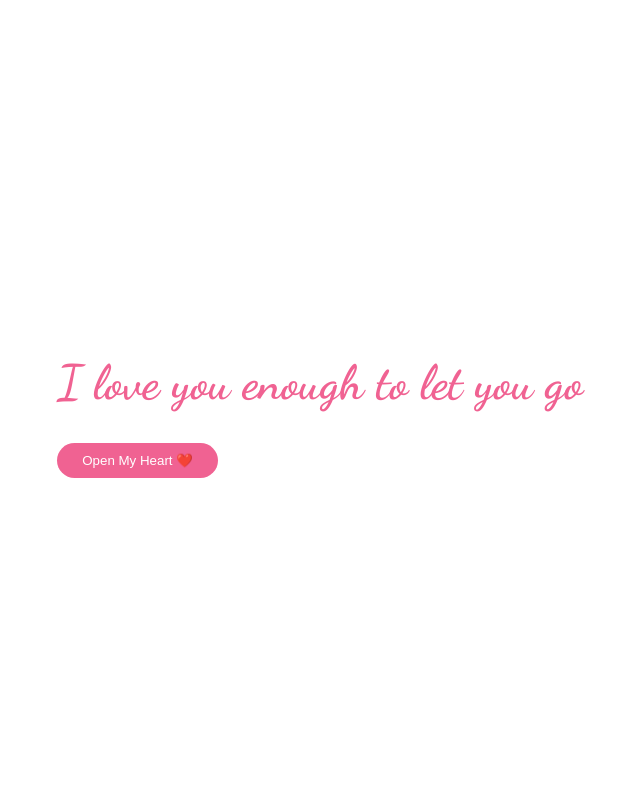
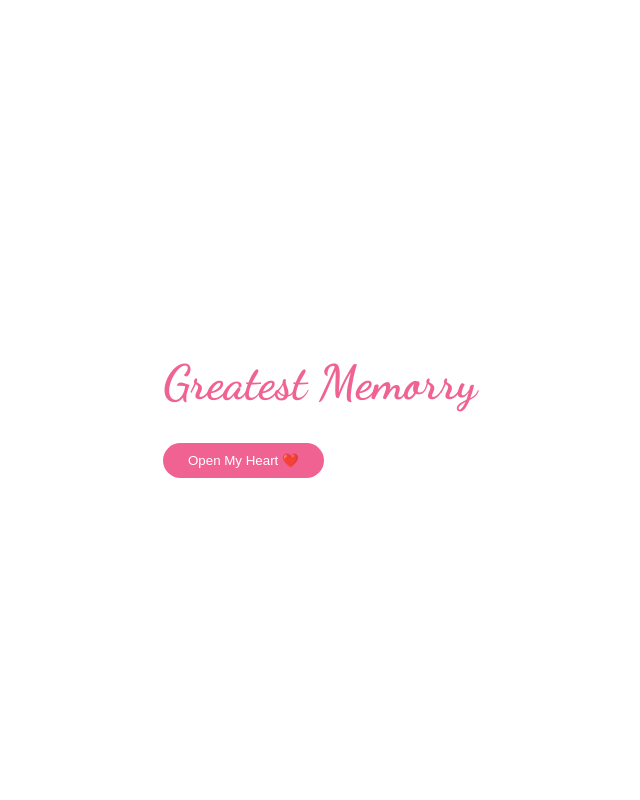
Before and after one commit to jbikesss/my-love-story, a plain HTML site: page index.html in a window 1280 px wide. Shown: the top 800 px of the page, without its empty margins (320-960 px from the left). Drawn offline with nearby package versions, Linux system fonts and the light colour scheme; animation ran at ten frames a second.

Commit message:
Update overlay heading text

```diff
--- a/index.html
+++ b/index.html
@@ -246,7 +246,7 @@ h1, h2 { font-family: 'Dancing Script', cursive; color: var(--dark-pink); font-s
 
     <div id="overlay" class="overlay">
         <div class="overlay-content">
-            <h1>I love you enough to let you go</h1>
+            <h1>Greatest Memorry</h1>
             <button onclick="startSite()" class="btn-main"> Open My Heart ❤️</button>
         </div>
     </div>
```
